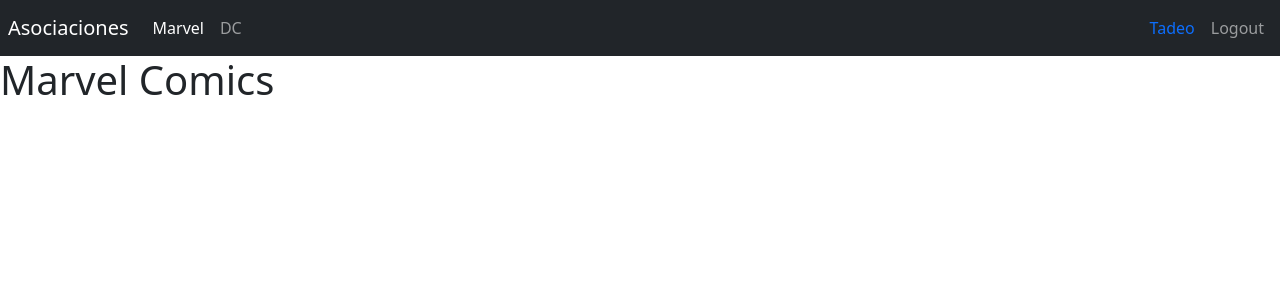
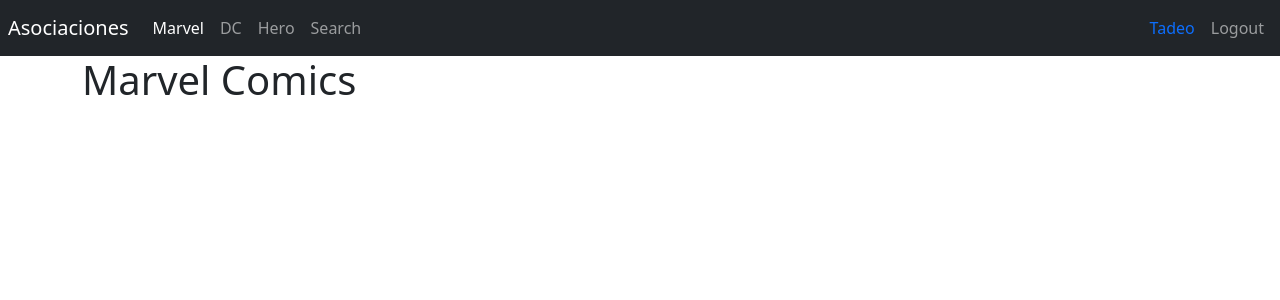
Before and after one commit to TadeoLeonFerenese/Heroes-App, a React (Vite) app: page /marvel in a window 1280 px wide. Shown: the top 300 px of the page. Built offline with nearby package versions, Linux system fonts and the light colour scheme.

Commit message:
Estoy on Fire

```diff
--- a/src/heroes/index.js
+++ b/src/heroes/index.js
@@ -1 +1,2 @@
 export * from "./pages";
+export * from "./routes/HeroesRoutes";
--- /dev/null
+++ b/src/heroes/pages/HeroPage.jsx
@@ -0,0 +1,7 @@
+export const HeroPage = () => {
+  return (
+    <>
+      <h1>Hero Pages</h1>
+    </>
+  );
+};
--- /dev/null
+++ b/src/heroes/pages/SearchPage.jsx
@@ -0,0 +1,7 @@
+export const SearchPage = () => {
+  return (
+    <>
+      <h1>Search Page</h1>
+    </>
+  );
+};
--- a/src/heroes/pages/index.js
+++ b/src/heroes/pages/index.js
@@ -1,2 +1,4 @@
 export * from "./DCPage";
 export * from "./MarvelPage";
+export * from "./HeroPage";
+export * from "./SearchPage";
--- /dev/null
+++ b/src/heroes/routes/HeroesRoutes.jsx
@@ -0,0 +1,22 @@
+import { Navigate, Route, Routes } from "react-router-dom";
+import { Navbar } from "../../ui";
+import { DCPage, MarvelPage, SearchPage, HeroPage } from "../pages";
+
+export const HeroesRoutes = () => {
+  return (
+    <>
+      <Navbar />
+      <div className="container">
+        <Routes>
+          <Route path="marvel" element={<MarvelPage />} />
+          <Route path="dc" element={<DCPage />} />
+
+          <Route path="searchpage" element={<SearchPage />} />
+          <Route path="heropage" element={<HeroPage />} />
+
+          <Route path="/" element={<Navigate to="marvel" />} />
+        </Routes>
+      </div>
+    </>
+  );
+};
--- a/src/router/AppRouter.jsx
+++ b/src/router/AppRouter.jsx
@@ -1,19 +1,13 @@
-import { Navigate, Route, Routes } from "react-router-dom";
-import { MarvelPage } from "../heroes";
-import { DCPage } from "../heroes";
+import { Route, Routes } from "react-router-dom";
+import { HeroesRoutes } from "../heroes";
 import { LoginPage } from "../auth";
-import { Navbar } from "../ui";
 
 export const AppRouter = () => {
   return (
     <>
-      <Navbar />
-
       <Routes>
-        <Route path="marvel" element={<MarvelPage />} />
-        <Route path="dc" element={<DCPage />} />
         <Route path="login" element={<LoginPage />} />
-        <Route path="/" element={<Navigate to="marvel" />} />
+        <Route path="/*" element={<HeroesRoutes />} />
       </Routes>
     </>
   );
--- a/src/ui/components/NavBar.jsx
+++ b/src/ui/components/NavBar.jsx
@@ -26,6 +26,22 @@
           >
             DC
           </NavLink>
+          <NavLink
+            className={({ isActive }) =>
+              `nav-item nav-link ${isActive ? "active" : ""}`
+            }
+            to="/HeroPage"
+          >
+            Hero
+          </NavLink>
+          <NavLink
+            className={({ isActive }) =>
+              `nav-item nav-link ${isActive ? "active" : ""}`
+            }
+            to="/SearchPage"
+          >
+            Search
+          </NavLink>
         </div>
       </div>
 
```
